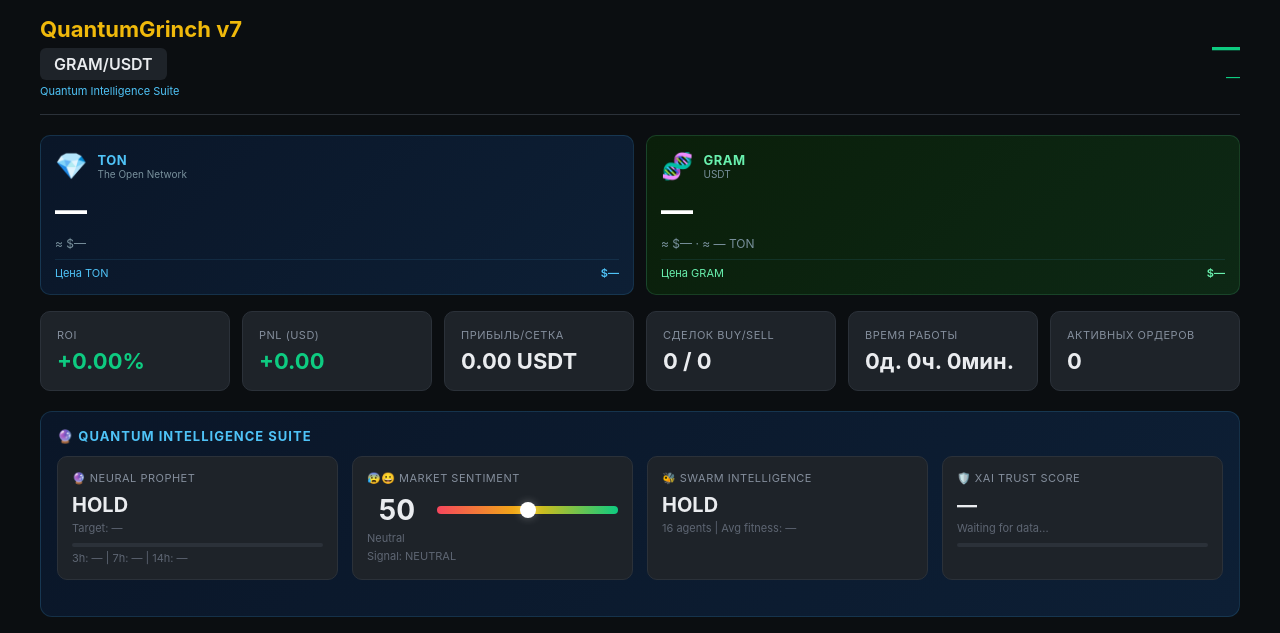
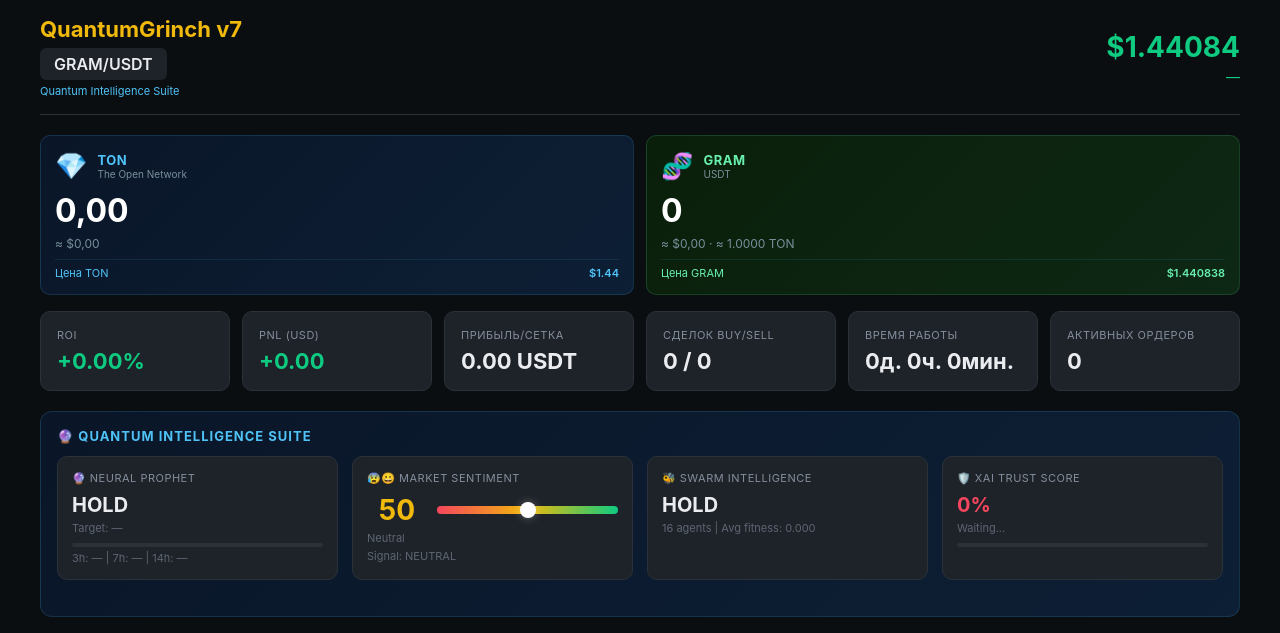
Before and after one commit to Alexkkkkk/grinch-gram-ton, a Flask app: page / in a window 1280 px wide. Shown: the top 633 px of the page. Run offline with Flask 3, Linux system fonts and the light colour scheme; data that the repository does not hold is empty; some libraries are stand-ins or nearby versions.

Commit message:
Fix script loading: add defer to grid_dashboard.js for correct execution order

```diff
--- a/templates/grid_dashboard.html
+++ b/templates/grid_dashboard.html
@@ -221,6 +221,6 @@ function tradeVibrate(type) {
 }
 </script>
 
-<script src="{{ url_for('static', filename='js/grid_dashboard.js') }}"></script>
+<script src="{{ url_for('static', filename='js/grid_dashboard.js') }}" defer></script>
 </body>
 </html>
```
